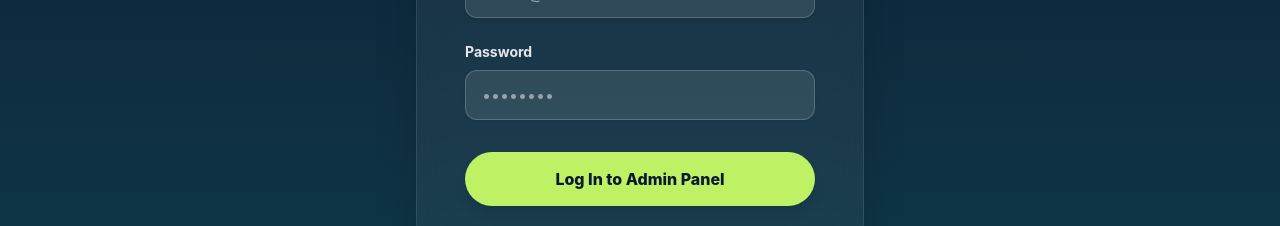
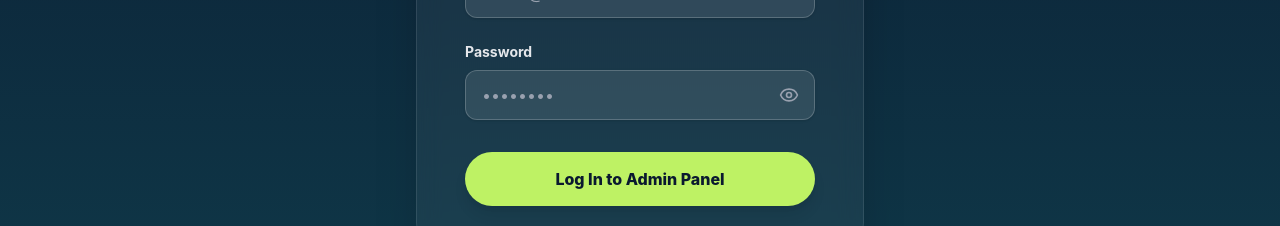
Before and after one commit to roushan-sheik/marvonne_mern_dashboard, a React (Vite) app: page /login in a window 1280 px wide. Shown: the part 440-666 px from the top of the page. Built offline with nearby package versions, Linux system fonts and the light colour scheme.

Commit message:
feat: add password visibility toggle to login page

```diff
--- a/src/pages/Login.tsx
+++ b/src/pages/Login.tsx
@@ -5,7 +5,7 @@
 import { useDispatch } from 'react-redux';
 import { useLoginMutation } from '../store/apiSlice';
 import { setCredentials } from '../store/authSlice';
-import { BookOpen, Loader2 } from 'lucide-react';
+import { BookOpen, Loader2, Eye, EyeOff } from 'lucide-react';
 import { useState } from 'react';
 
 const loginSchema = z.object({
@@ -20,6 +20,7 @@
   const dispatch = useDispatch();
   const [login, { isLoading }] = useLoginMutation();
   const [errorMsg, setErrorMsg] = useState('');
+  const [showPassword, setShowPassword] = useState(false);
 
   const {
     register,
@@ -92,14 +93,25 @@
               >
                 Password
               </label>
-              <div className="mt-2">
+              <div className="mt-2 relative">
                 <input
                   id="password"
-                  type="password"
+                  type={showPassword ? 'text' : 'password'}
                   {...register('password')}
-                  className="appearance-none block w-full px-4 py-3 bg-white/10 border border-white/20 rounded-xl shadow-sm placeholder-gray-400 text-white focus:outline-none focus:ring-2 focus:ring-[#bef264] focus:border-transparent sm:text-base transition-all"
+                  className="appearance-none block w-full px-4 py-3 bg-white/10 border border-white/20 rounded-xl shadow-sm placeholder-gray-400 text-white focus:outline-none focus:ring-2 focus:ring-[#bef264] focus:border-transparent sm:text-base transition-all pr-12"
                   placeholder="••••••••"
                 />
+                <button
+                  type="button"
+                  onClick={() => setShowPassword(!showPassword)}
+                  className="absolute inset-y-0 right-0 flex items-center px-4 text-gray-400 hover:text-[#bef264] focus:outline-none transition-colors"
+                >
+                  {showPassword ? (
+                    <EyeOff className="h-5 w-5" />
+                  ) : (
+                    <Eye className="h-5 w-5" />
+                  )}
+                </button>
                 {errors.password && (
                   <p className="mt-2 text-sm text-red-400 font-medium">
                     {errors.password.message}
```
